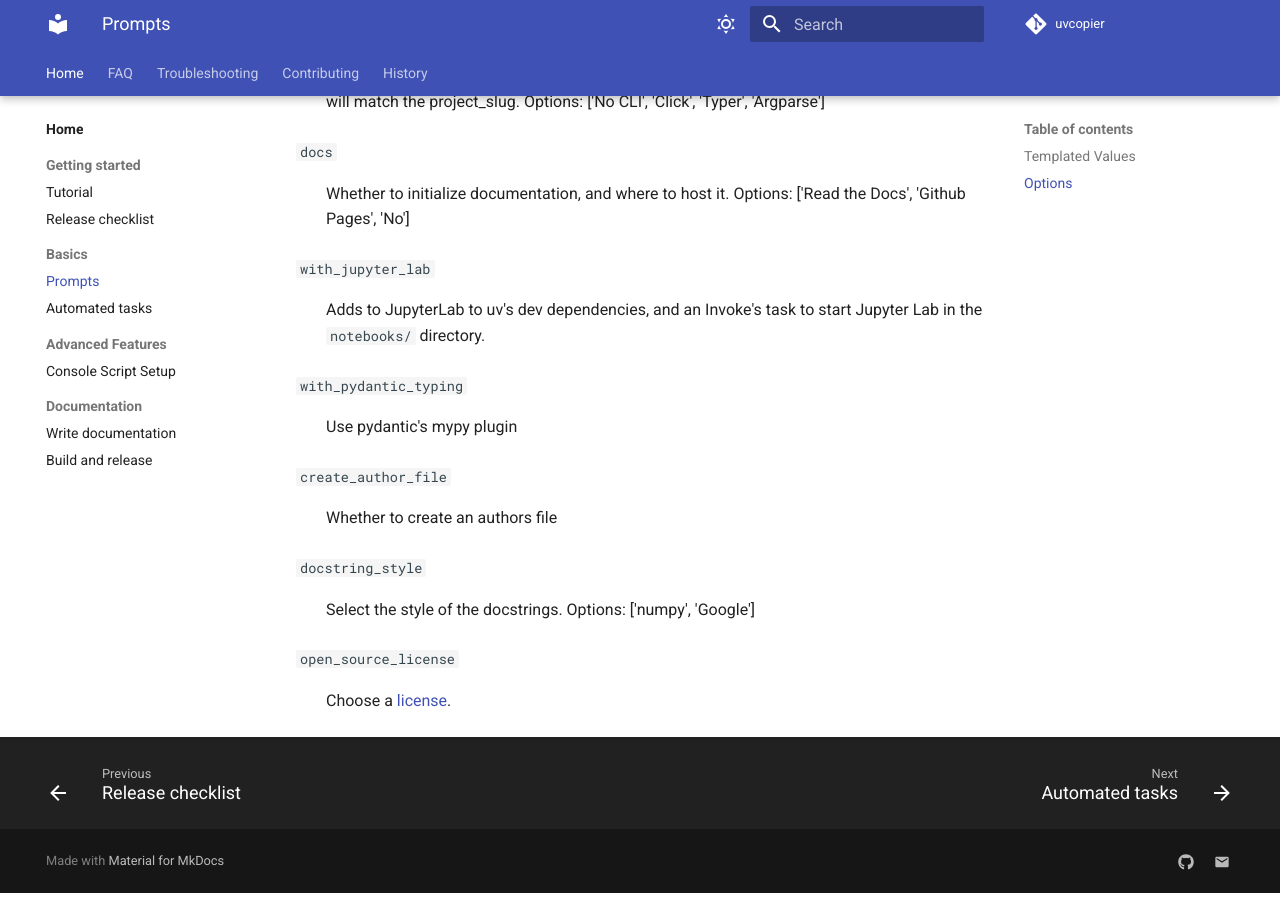
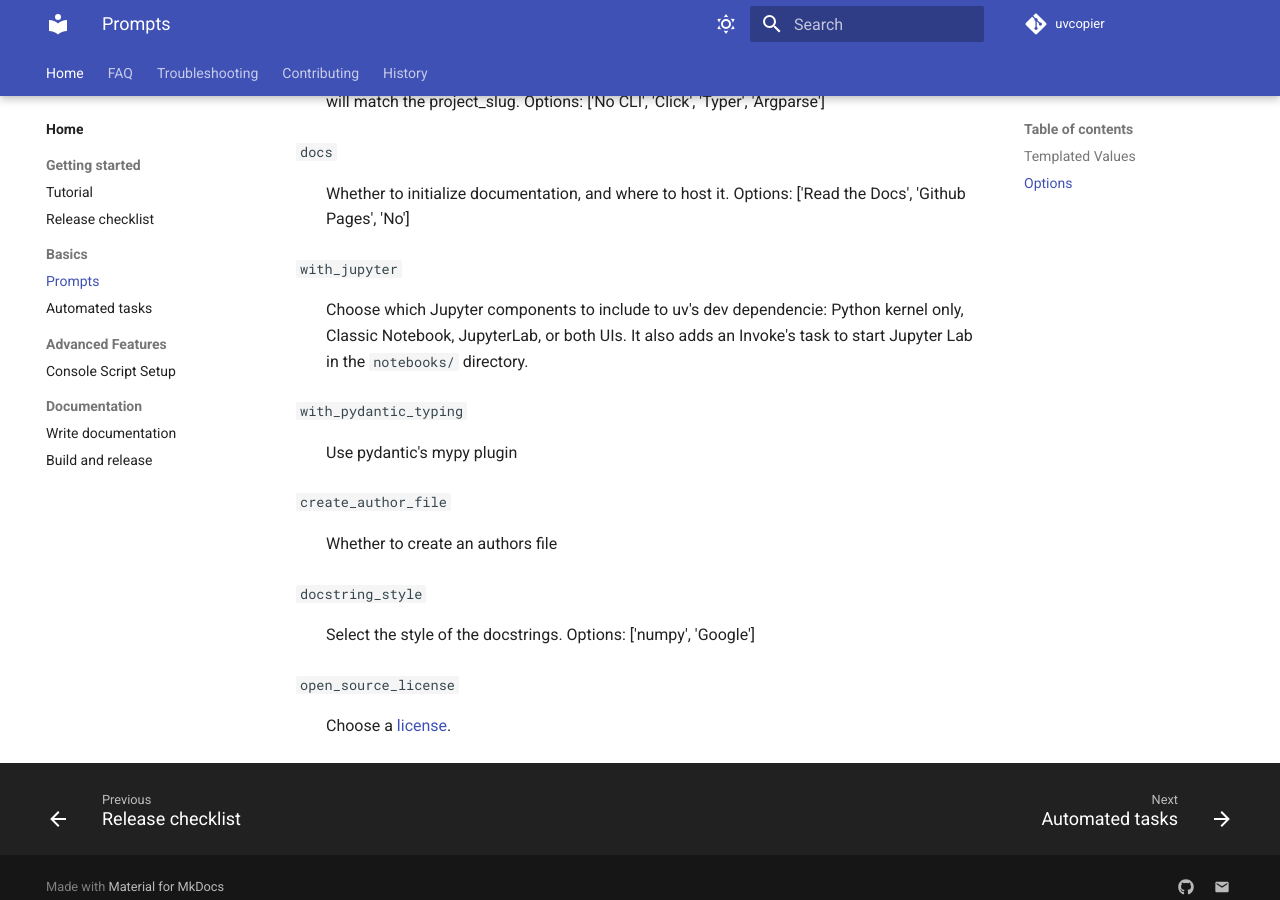
Before and after one commit to psolsfer/uvcopier, an MkDocs documentation site: the page built from docs/prompts.md, in a window 1280 px wide and 900 px high, scrolled down 2461 px. Built offline with MkDocs 1.6.1 and Material for MkDocs 9.7.7, drawn with Linux system fonts in a browser that asks for light colours; comment, search, counter and statistics services are not loaded.

Commit message:
fix: expand Jupyter options and simplify dependency generation

```diff
--- a/docs/prompts.md
+++ b/docs/prompts.md
@@ -100,9 +100,9 @@
 
 - Whether to initialize documentation, and where to host it. Options: ['Read the Docs', 'Github Pages', 'No']
 
-``with_jupyter_lab``
+``with_jupyter``
 
-- Adds to JupyterLab to uv's dev dependencies, and an Invoke's task to start Jupyter Lab in the `notebooks/` directory.
+- Choose which Jupyter components to include to uv's dev dependencie: Python kernel only, Classic Notebook, JupyterLab, or both UIs. It also adds an Invoke's task to start Jupyter Lab in the `notebooks/` directory.
 
 ``with_pydantic_typing``
 
```
Also changed, not shown: copier.yml (+10 -4 lines), 5 other files.
